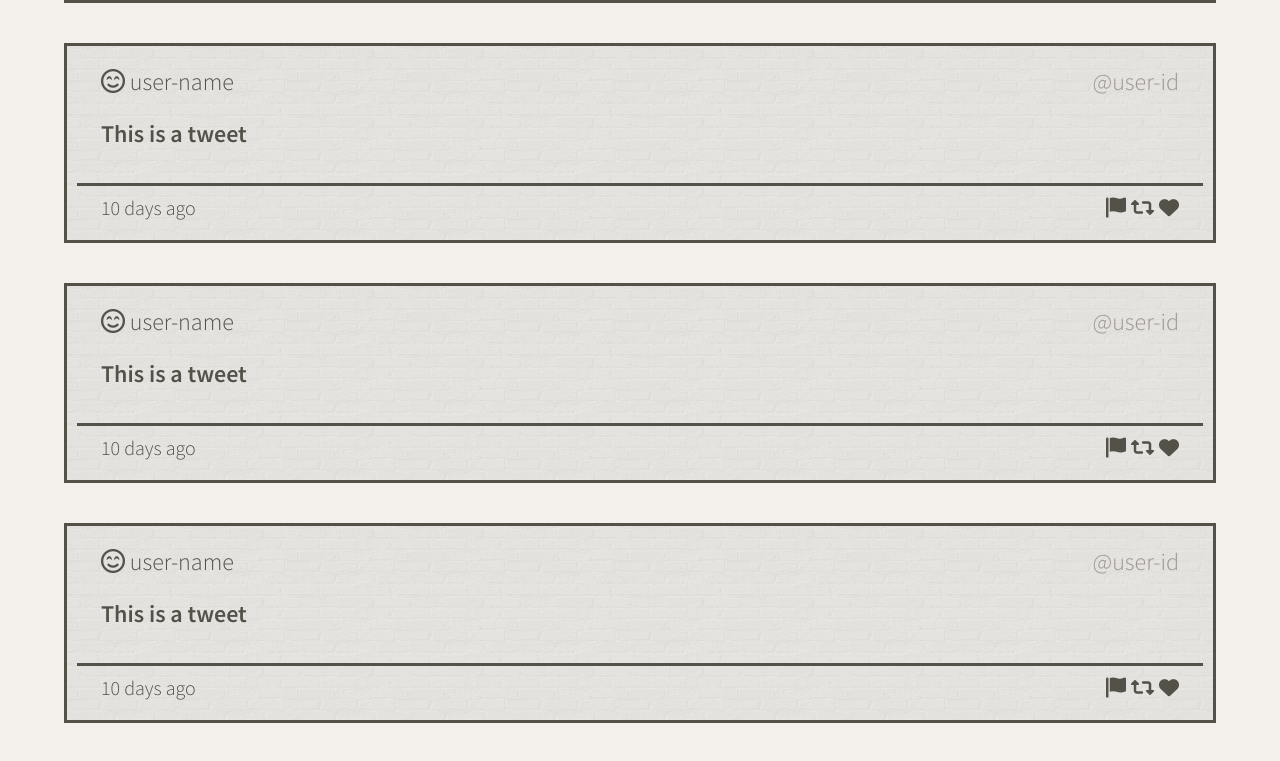
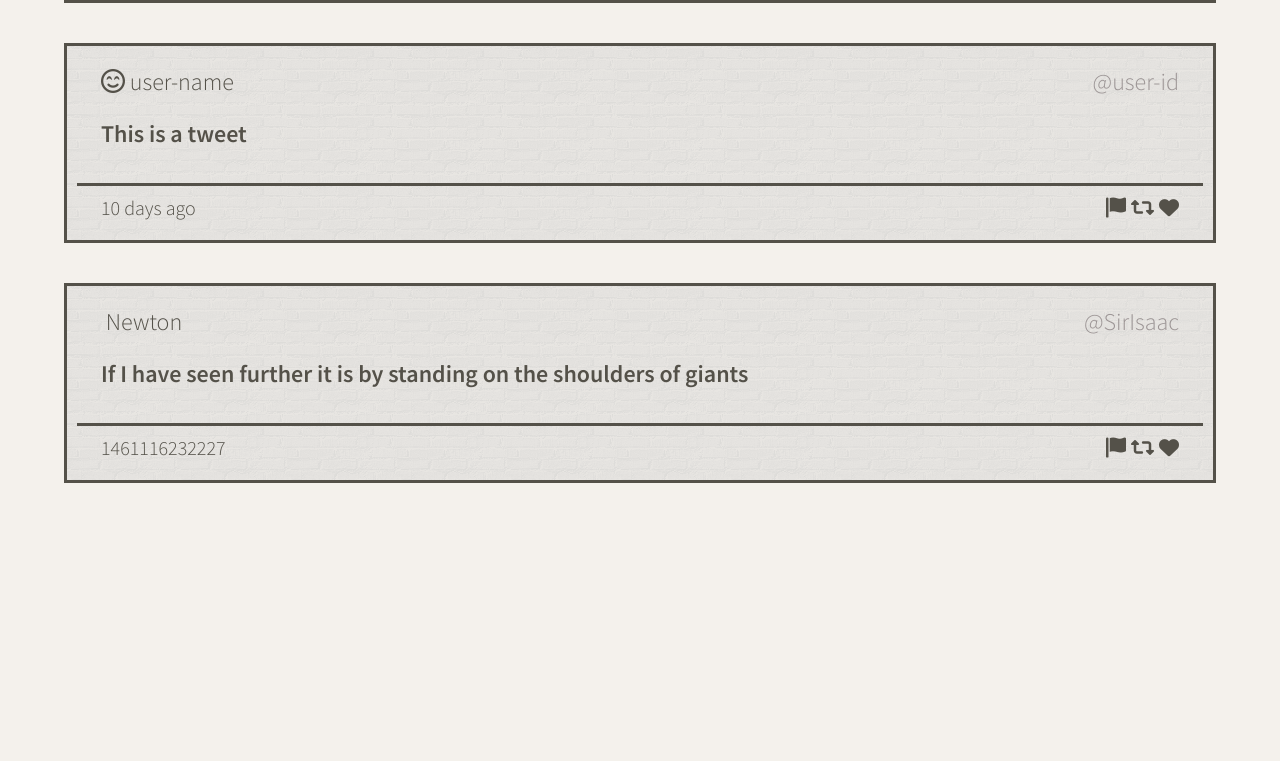
Before and after one commit to Mojdehh/tweeter, a website: page public/index.html in a window 1280 px wide. Shown: the part 956-1717 px from the top of the page. After the commit the page ends 1599 px from the top, so only its background shows below. Drawn offline with nearby package versions, Linux system fonts and the light colour scheme.

Commit message:
Add dynamic tweets

```diff
--- a/public/index.html
+++ b/public/index.html
@@ -15,6 +15,9 @@
 
     <!-- Font Awesome Library -->
     <link rel="stylesheet" href="https://cdnjs.cloudflare.com/ajax/libs/font-awesome/6.0.0-beta2/css/all.min.css" integrity="sha512-YWzhKL2whUzgiheMoBFwW8CKV4qpHQAEuvilg9FAn5VJUDwKZZxkJNuGM4XkWuk94WCrrwslk8yWNGmY1EduTA==" crossorigin="anonymous"  referrerpolicy="no-referrer" />
+
+    <!-- Timeago Library -->
+    <script src="https://cdnjs.cloudflare.com/ajax/libs/timeago.js/4.0.2/timeago.min.js" integrity="sha512-SVDh1zH5N9ChofSlNAK43lcNS7lWze6DTVx1JCXH1Tmno+0/1jMpdbR8YDgDUfcUrPp1xyE53G42GFrcM0CMVg==" crossorigin="anonymous" referrerpolicy="no-referrer"></script>
 
     <!-- App CSS -->
     <link rel="stylesheet" href="/styles/layout.css" type="text/css" />
@@ -45,6 +48,7 @@
     </nav>
 
     <div class="body">
+
       <header class="top">
         <div>
             <img src="/images/profile-hex.png">
@@ -53,7 +57,7 @@
         <div>
             <h2>Mojdeh Sabz</h2>
         </div>
-    </header>
+      </header>
 
       <!-- Page-specific (main) content here -->
       <main class="container">
@@ -71,6 +75,7 @@
 
         <!-- Tweet container -->
         <section class="tweet-container">
+
           <article>
             <header>
               <span class="user-name"><i class="far fa-smile-beam"></i> user-name</span>
@@ -95,30 +100,7 @@
             </footer>
            </article>
 
-           <article>
-            <header>
-              <span class="user-name"><i class="far fa-smile-beam"></i> user-name</span>
-              <span class="user-id">@user-id</span>
-            </header>
-            <p><b>This is a tweet</b></p>
-            <footer>
-              <span>10 days ago</span>
-              <span class='icons'><i class="fas fa-flag"></i> <i class="fas fa-retweet"></i> <i class="fas fa-heart"></i></span>
-            </footer>
-           </article>
-
-           <article>
-            <header>
-              <span class="user-name"><i class="far fa-smile-beam"></i> user-name</span>
-              <span class="user-id">@user-id</span>
-            </header>
-            <p><b>This is a tweet</b></p>
-            <footer>
-              <span>10 days ago</span>
-              <span class='icons'><i class="fas fa-flag"></i> <i class="fas fa-retweet"></i> <i class="fas fa-heart"></i></span>
-            </footer>
-           </article>
-          </section>
+        </section>
       </main>
 
     </div>
--- a/public/scripts/client.js
+++ b/public/scripts/client.js
@@ -3,3 +3,51 @@
  * jQuery is already loaded
  * Reminder: Use (and do all your DOM work in) jQuery's document ready function
  */
+
+$(document).ready(function() {
+
+  const tweetData = {
+    "user": {
+      "name": "Newton",
+      "avatars": "https://i.imgur.com/73hZDYK.png",
+        "handle": "@SirIsaac"
+      },
+    "content": {
+        "text": "If I have seen further it is by standing on the shoulders of giants"
+      },
+    "created_at": 1461116232227
+  }
+
+  const createTweetElement = function(data) {
+    const name = data.user.name;
+    const avatar = data.user.avatars;
+    const userId = data.user.handle;
+    const text = data.content.text;
+    const date = data.created_at;
+
+
+    let $tweet = `
+        <article>
+            <header>
+              <span class="user-name"><img scr="${avatar}"> ${name}</span>
+              <span class="user-id">${userId}</span>
+            </header>
+            <p><b>${text}</b></p>
+            <footer>
+              <span>${date}</span>
+              <span class='icons'><i class="fas fa-flag"></i> <i class="fas fa-retweet"></i> <i class="fas fa-heart"></i></span>
+            </footer>
+        </article>
+    `
+    return $tweet;
+
+  };
+
+
+    const $tweet = createTweetElement(tweetData);
+
+// Test / driver code (temporary)
+console.log($tweet); // to see what it looks like
+$('.tweet-container').append($tweet); // to add it to the page so we can make sure it's got all the right elements, classes, etc.
+
+});
```
